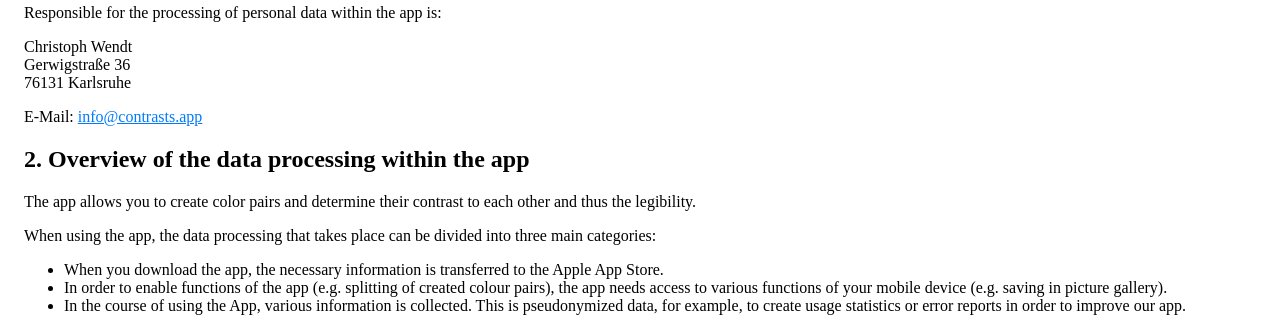
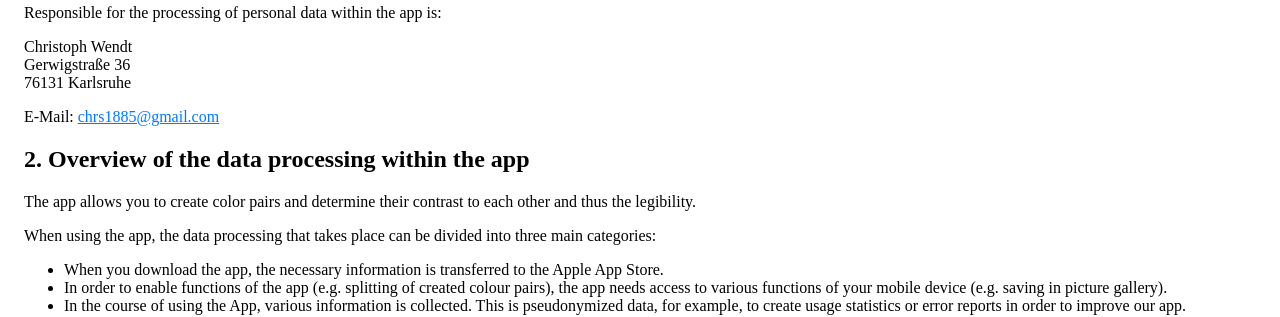
Before and after one commit to chrs1885/chrs1885.github.io, a Jekyll site: the page contrasts/privacy_policy_en.html, which Jekyll copies as it is, in a window 1280 px wide. Shown: the part 123-440 px from the top of the page. Built offline with Jekyll 4.4.1, drawn with Linux system fonts in a browser that asks for light colours.

Commit message:
chore: update mail addresses

```diff
--- a/contrasts/privacy_policy_de.html
+++ b/contrasts/privacy_policy_de.html
@@ -42,7 +42,7 @@
       76131 Karlsruhe
     </p>
     <p>
-      E-Mail: <a href="mailto:info@contrasts.app">info@contrasts.app</a><br />
+      E-Mail: <a href="mailto:chrs1885@gmail.com">chrs1885@gmail.com</a><br />
     </p>
     <h2>2. Überblick über die Datenverarbeitungen innerhalb der App</h2>
     <p>
--- a/contrasts/privacy_policy_en.html
+++ b/contrasts/privacy_policy_en.html
@@ -42,7 +42,7 @@
       76131 Karlsruhe
     </p>
     <p>
-      E-Mail: <a href="mailto:info@contrasts.app">info@contrasts.app</a><br />
+      E-Mail: <a href="mailto:chrs1885@gmail.com">chrs1885@gmail.com</a><br />
     </p>
     <h2>2. Overview of the data processing within the app</h2>
     <p>
```
Also changed, not shown: _pages/imprint.md (+1 -1 lines).
